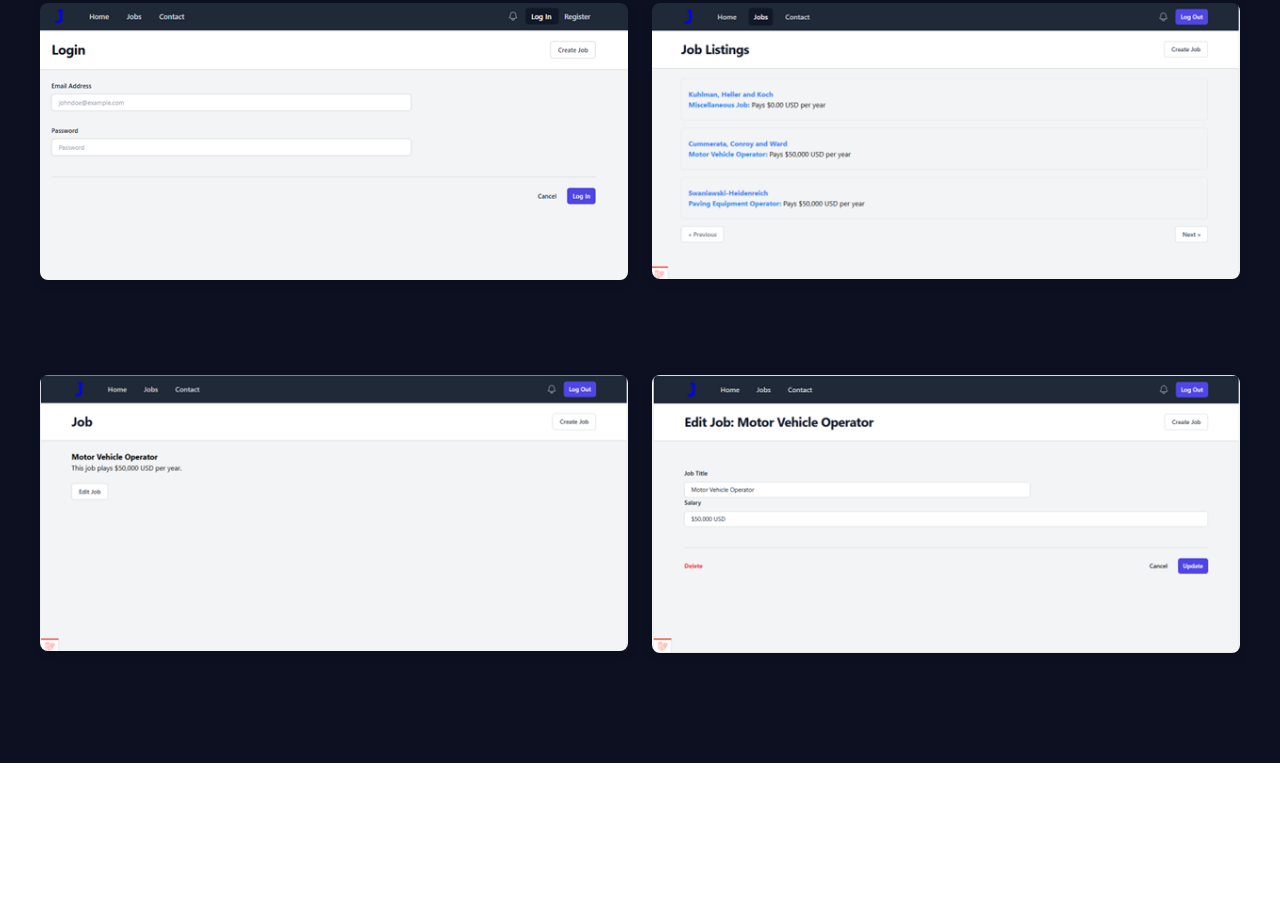
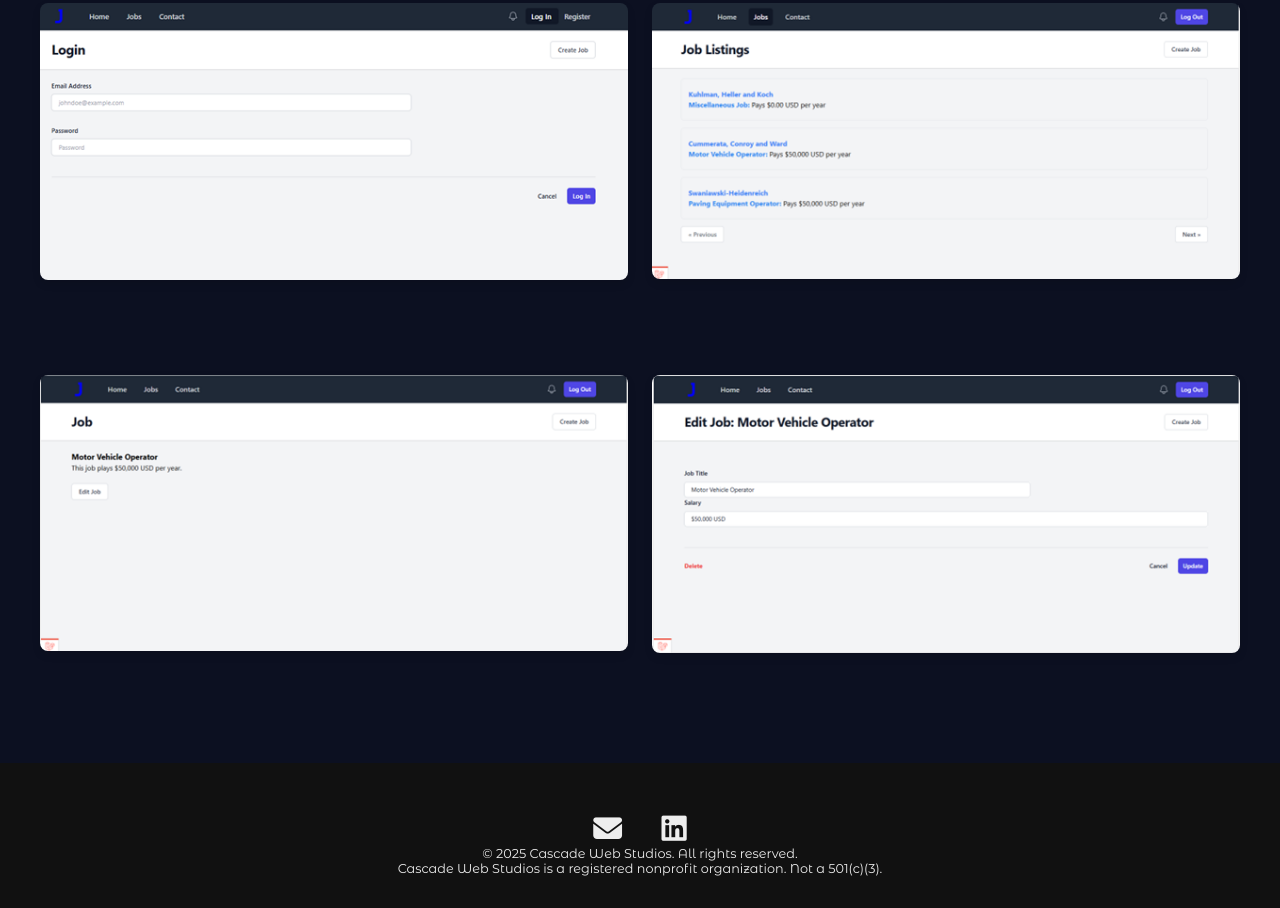
Before and after one commit to emilydma08/cascade-web-studios, a plain HTML site: page job-listing.html in a window 1280 px wide. Shown: the part 1157-2065 px from the top of the page. Before the commit the page ends 1920 px from the top, so only its background shows below. Drawn offline with Linux system fonts and the light colour scheme.

Commit message:
fix: footer font and added footer to all pages

```diff
--- a/job-listing.html
+++ b/job-listing.html
@@ -5,6 +5,8 @@
     <meta charset="UTF-8">
     <meta name="viewport" content="width=device-width, initial-scale=1.0">
     <link rel="stylesheet" href="styles.css">
+    <link  rel="stylesheet"  href="https://cdnjs.cloudflare.com/ajax/libs/font-awesome/6.5.0/css/all.min.css">
+
 </head>
 
 <style>
@@ -14,16 +16,16 @@
         box-sizing: border-box;
     }
 
-    body, html{
+    body,
+    html {
         height: 100%;
     }
-
 </style>
 
 <body>
     <!--Nav bar-->
     <section class="portfolio-title-image" style="background-image: url(assets/job_listing_bg.png); ">
-    <div class="portfolio-gray-overlay" style="background-color: rgba(0, 0, 0, 0.7);"></div>
+        <div class="portfolio-gray-overlay" style="background-color: rgba(0, 0, 0, 0.7);"></div>
         <div class="portfolio-title-text" style="right: 30px; text-align: right; width: 60%">
             <h2>Job Listing Site</h2>
             <p>Allows authenticated companies to add and update job listings. </p>
@@ -36,8 +38,10 @@
             <h2>Project Overview</h2>
         </div>
         <div class="overview-text">
-            <p>Largely functionality based rather than design based. Uses the database software SQLite to store users and associated jobs. Uses
-                PHP/Laravel to perform all backend functionality related to authentication, registration, and job editing. Uses HTML, blade components,
+            <p>Largely functionality based rather than design based. Uses the database software SQLite to store users
+                and associated jobs. Uses
+                PHP/Laravel to perform all backend functionality related to authentication, registration, and job
+                editing. Uses HTML, blade components,
                 and frameworks from Tailwind CSS to display all jobs. </p>
             <div class="badge-row">
                 <div class="overview-badge">TECHNOLOGY</div>
@@ -48,10 +52,27 @@
 
     <section id="website-screenshots">
         <div class="image-grid">
-             <img src="assets/job_listing_img1.png" alt="Screenshot 1" />
-             <img src="assets/job_listing_img2.png" alt="Screenshot 2" />
+            <img src="assets/job_listing_img1.png" alt="Screenshot 1" />
+            <img src="assets/job_listing_img2.png" alt="Screenshot 2" />
             <img src="assets/job_listing_img3.png" alt="Screenshot 3" />
             <img src="assets/job_listing_img4.png" alt="Screenshot 4" />
-  </div>
+        </div>
     </section>
+
+    <!--Footer-->
+    <footer class="site-footer">
+        <div class="footer-content">
+            <div class="footer-icons">
+                <a href="mailto:team@cascadewebstudios.org" aria-label="Email">
+                    <i class="fa-solid fa-envelope"></i>
+                </a>
+                <!--FIX LINKEDIN LINK WHEN CREATED-->
+                <a href="https://www.linkedin.com" target="_blank" rel="noopener" aria-label="LinkedIn">
+                    <i class="fa-brands fa-linkedin"></i>
+                </a>
+            </div>
+            <p>&copy; 2025 Cascade Web Studios. All rights reserved.</p>
+            <p>Cascade Web Studios is a registered nonprofit organization. Not a 501(c)(3).</p>
+        </div>
+    </footer>
 </body>
--- a/styles.css
+++ b/styles.css
@@ -999,7 +999,8 @@ nav.scrolled {
   color: #eee;
   text-align: center;
   padding: 2rem 1rem;
-  font-size: 0.9rem;
+  font-size: 0.8rem;
+  font-family: 'Montserrat Alternates', sans-serif;
 }
 
 .footer-icons {
@@ -1009,7 +1010,7 @@ nav.scrolled {
 .footer-icons a {
   color: #eee;
   text-decoration: none;
-  font-size: 1.8rem; /* Bigger icons */
+  font-size: 1.8rem;
   margin: 0 1rem;
   transition: color 0.3s ease;
 }
```
Also changed, not shown: mosaic.html (+27 -8 lines).
